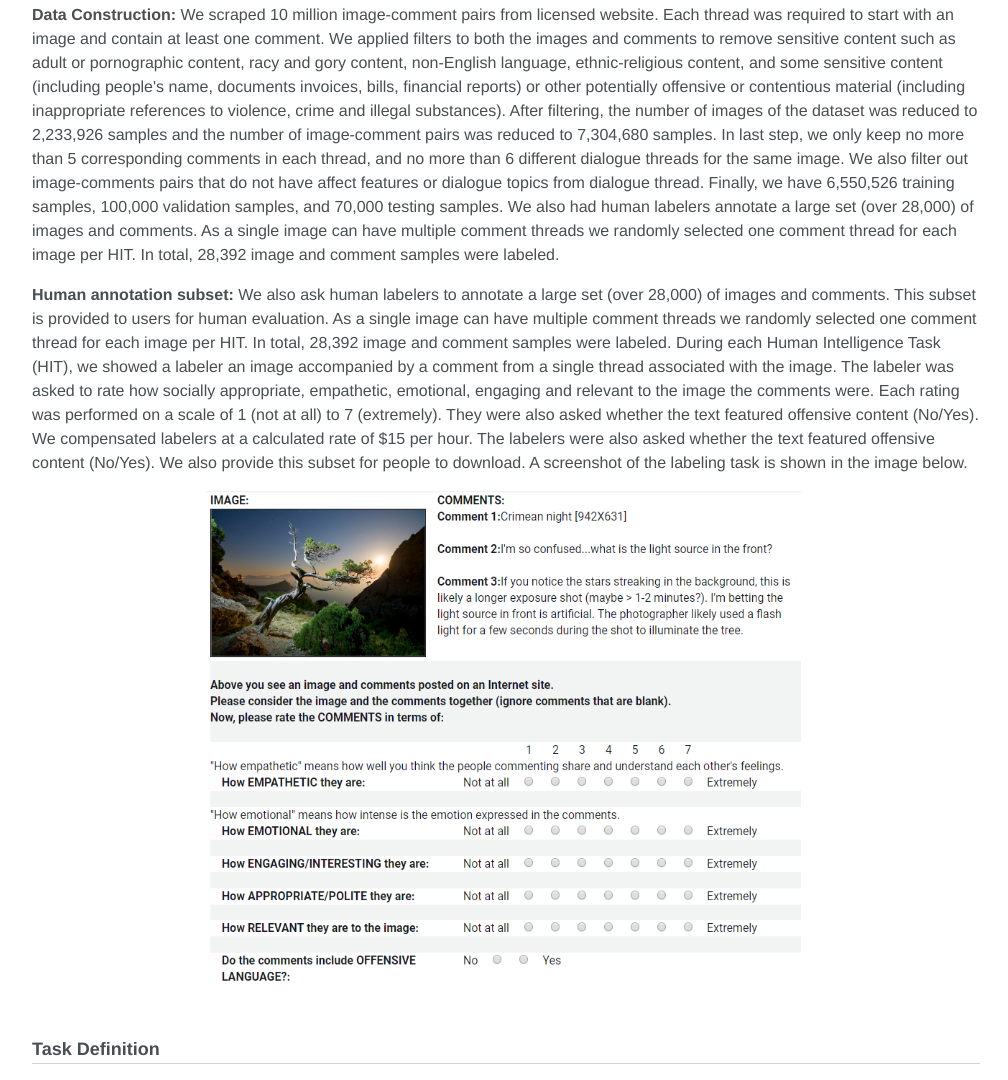
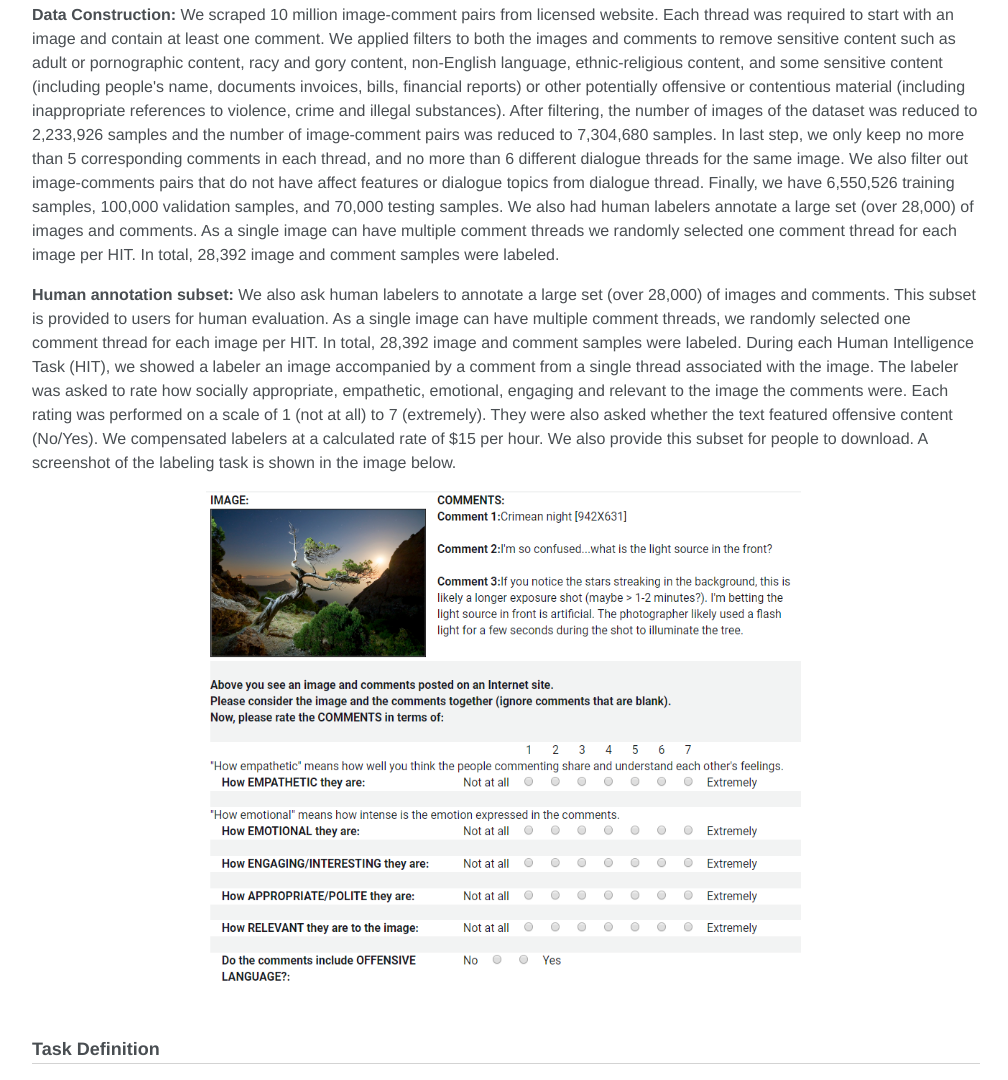
Before and after one commit to nicedataset/NICEdataset.github.io, a plain HTML site: page index.html in a window 1280 px wide. Shown: the part 865-1945 px from the top of the page, without its empty margins (151-1159 px from the left). Drawn offline with Linux system fonts and the light colour scheme.

Commit message:
Update index.html

```diff
--- a/index.html
+++ b/index.html
@@ -58,15 +58,14 @@
         <p>
           <b>Human annotation subset: </b> We also ask human labelers to annotate a large set (over 28,000) of images and
           comments. This subset is provided to users for human evaluation.
-          As a single image can have multiple comment threads we randomly selected one comment thread for each image per HIT.
+          As a single image can have multiple comment threads, we randomly selected one comment thread for each image per HIT.
           In total, 28,392 image and comment samples were labeled.
           During each Human Intelligence Task (HIT), we showed a labeler an
           image accompanied by a comment from a single thread associated with the image.
           The labeler was asked to rate how socially appropriate, empathetic, emotional, engaging and relevant to the image
           the comments were. Each rating was performed on a scale of 1 (not at all) to 7 (extremely). They were also asked whether
-          the text featured offensive content (No/Yes). We compensated labelers at a calculated rate of $15 per hour. The labelers were also asked whether
-          the text featured offensive content (No/Yes). We also provide this subset for people to download. A screenshot of the
-          labeling task is shown in the image below.
+          the text featured offensive content (No/Yes). We compensated labelers at a calculated rate of $15 per hour.
+          We also provide this subset for people to download. A screenshot of the labeling task is shown in the image below.
         </p>
         <p><center><img src="MturkTask.png" width="600" height="500" alt="Screenshot of the labeling task."></center></p>
 
```
